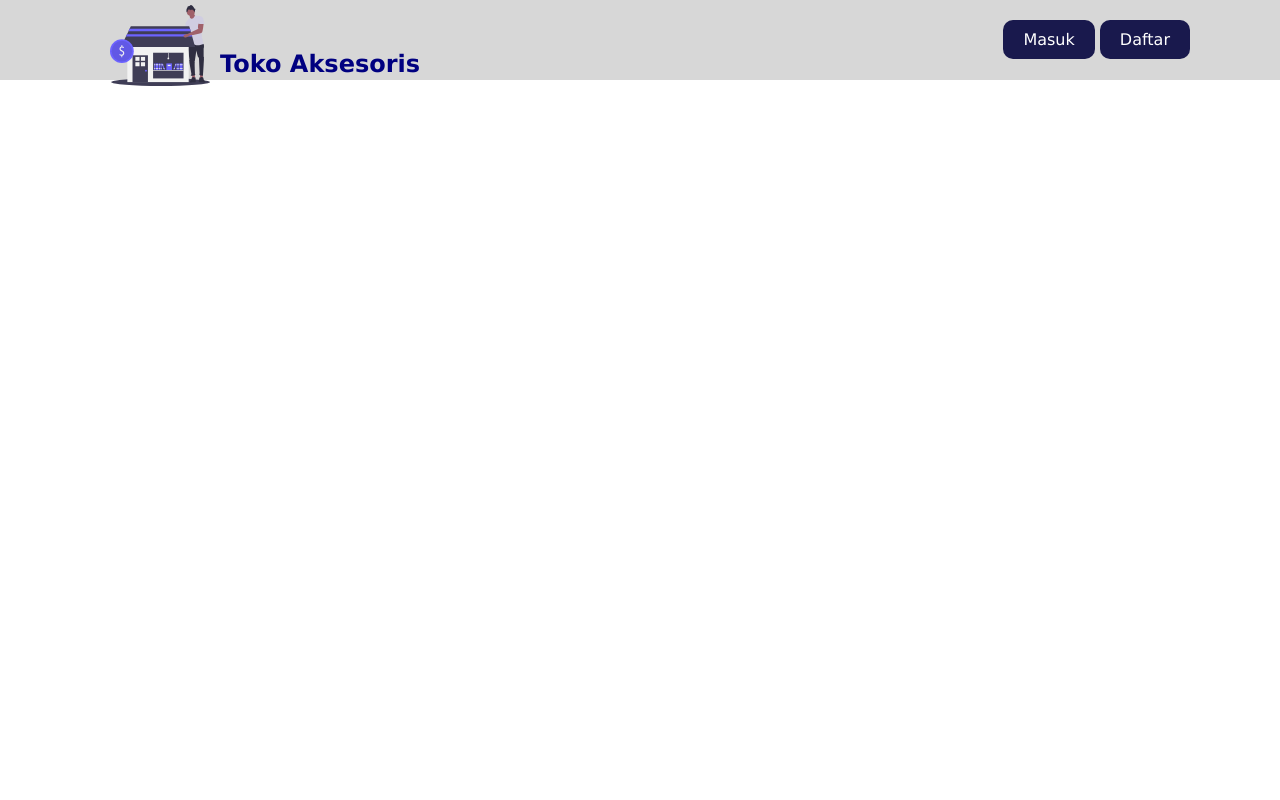
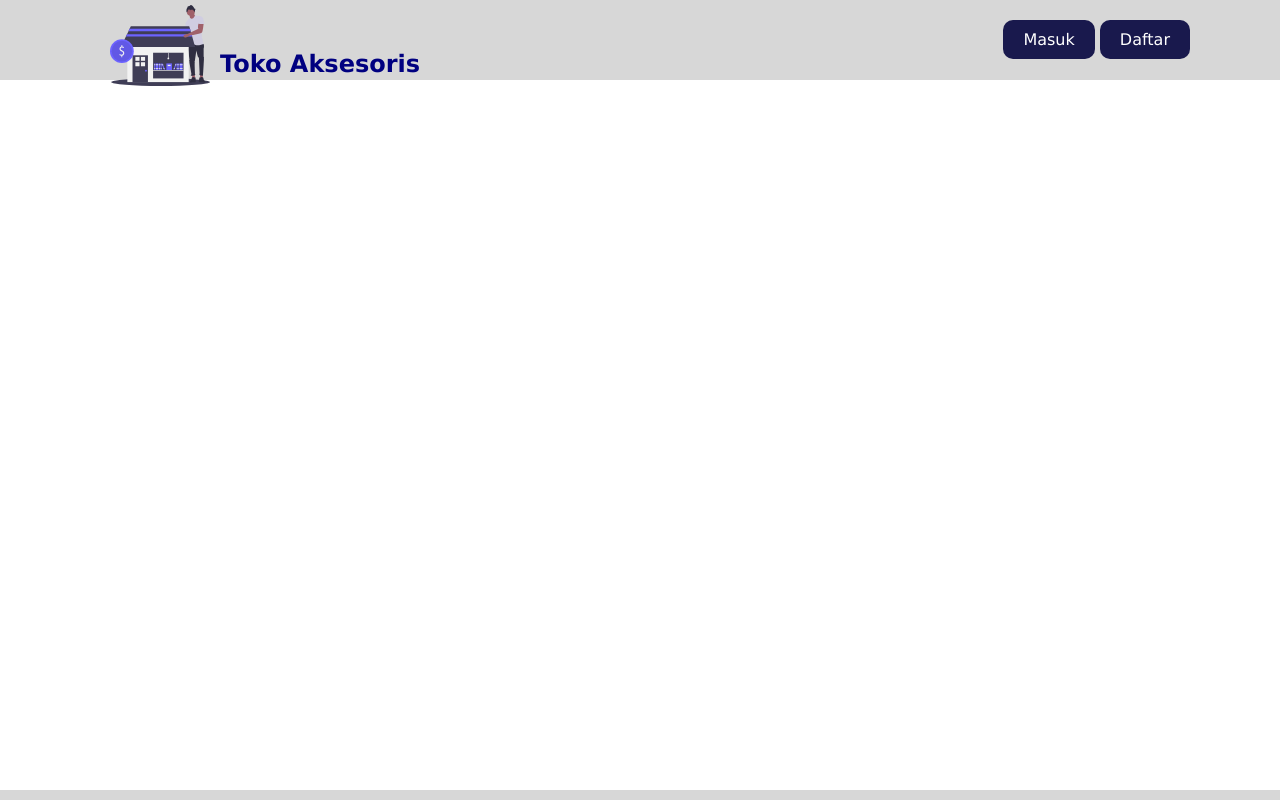
Before and after one commit to dzakalanaa/tugas-dts1, a plain HTML site: page index.html in a window 1280 px wide. Drawn offline with Linux system fonts and the light colour scheme.

Commit message:
Update style.css

```diff
--- a/style.css
+++ b/style.css
@@ -68,3 +68,18 @@
       border-radius: 10px;
       color: #19194d;
   }
+footer {
+    margin: 0;
+    clear: both;
+    padding: 5px;
+    background-color: rgb(211, 211, 211, 0.9);
+    color: blue;
+    text-align: center;
+    position:absolute;
+    bottom:0px;
+    width:100%;
+}
+
+footer p {
+    padding-top: 10px;
+}
```
